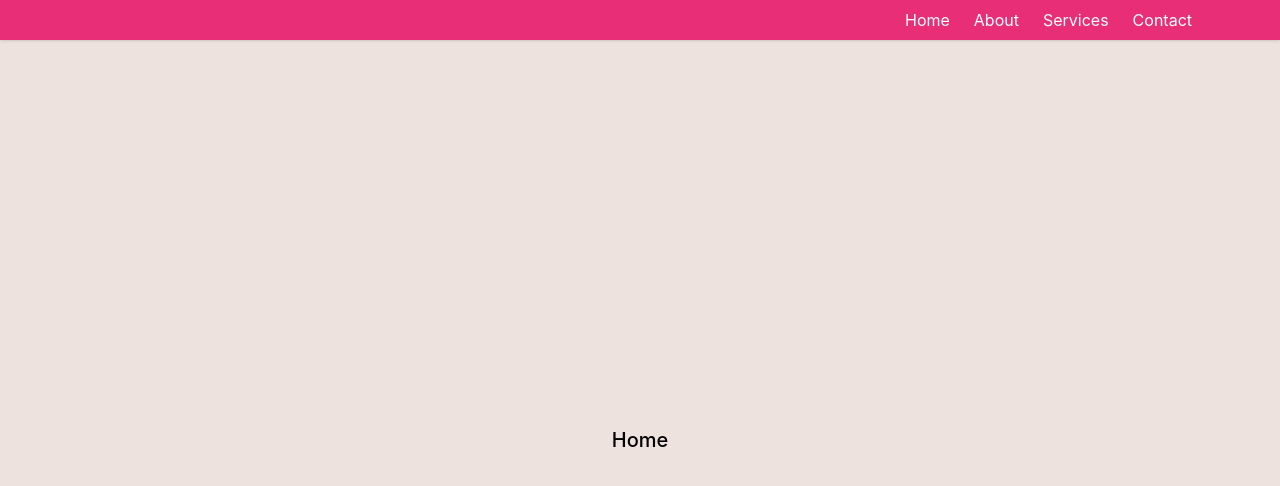
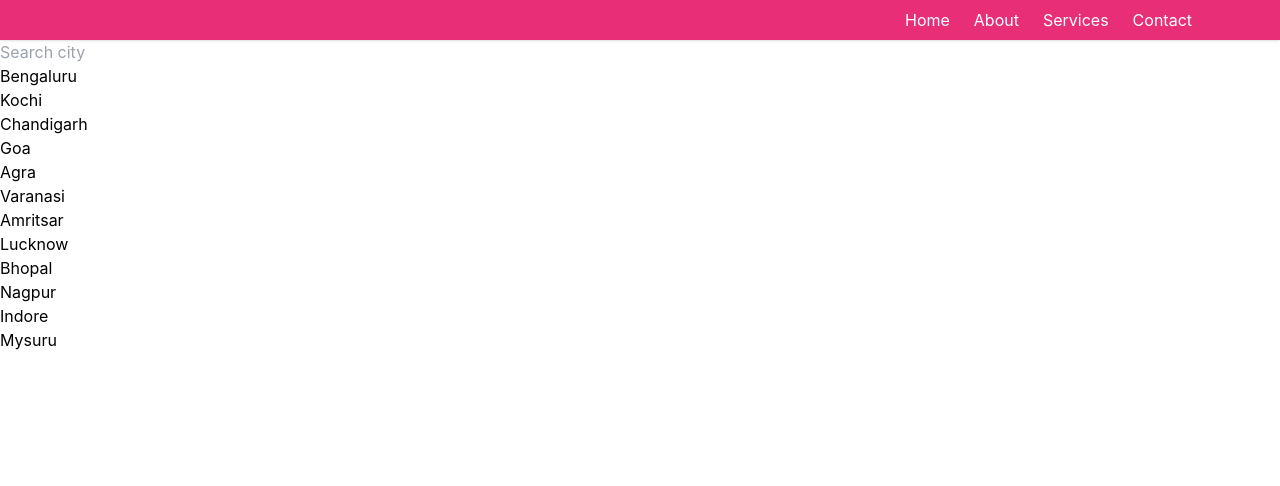
Before and after one commit to vipul-it/reactpractice, a React (Create React App) app: page / in a window 1280 px wide. Shown: the top 486 px of the page. Built offline with nearby package versions, Linux system fonts and the light colour scheme.

Commit message:
add filter

```diff
--- /dev/null
+++ b/src/constant/index.js
@@ -0,0 +1,15 @@
+export const popularCitiesInIndia = [
+    { id: 11, name: "Bengaluru" },
+    { id: 12, name: "Kochi" },
+    { id: 13, name: "Chandigarh" },
+    { id: 14, name: "Goa" },
+    { id: 15, name: "Agra" },
+    { id: 16, name: "Varanasi" },
+    { id: 17, name: "Amritsar" },
+    { id: 18, name: "Lucknow" },
+    { id: 19, name: "Bhopal" },
+    { id: 20, name: "Nagpur" },
+    { id: 21, name: "Indore" },
+    { id: 22, name: "Mysuru" },
+
+  ];
--- a/src/pages/Contact.js
+++ b/src/pages/Contact.js
@@ -1,8 +1,9 @@
 import React from 'react'
+import AllPages from '../components/common/AllPages'
 
 const Contact = () => {
   return (
-    <div>Contact</div>
+    <div><AllPages name="Contact" /></div>
   )
 }
 
--- a/src/pages/Home.js
+++ b/src/pages/Home.js
@@ -1,12 +1,26 @@
-import React from "react";
-import AllPages from "../components/common/AllPages";
+import React, { useState } from "react";
 
-
+import { popularCitiesInIndia } from "../constant";
 
 const Home = () => {
+  const [searchTerm, setSearchTerm] = useState("");
+
+  const filteredCities = popularCitiesInIndia.filter((city) =>
+    city.name.toLowerCase().includes(searchTerm.toLowerCase())
+  );
+
   return (
     <div>
-     <AllPages name="Home"/>
+      <input
+        type="text"
+        placeholder="Search city"
+        value={searchTerm}
+        onChange={(e) => setSearchTerm(e.target.value)}
+      />
+
+      {filteredCities.map((d) => {
+        return <div key={d.id}>{d.name}</div>;
+      })}
     </div>
   );
 };
--- a/src/pages/Services.js
+++ b/src/pages/Services.js
@@ -1,8 +1,9 @@
 import React from 'react'
+import AllPages from '../components/common/AllPages'
 
 const Services = () => {
   return (
-    <div>Services</div>
+    <div><AllPages name="Services" /></div>
   )
 }
 
```
